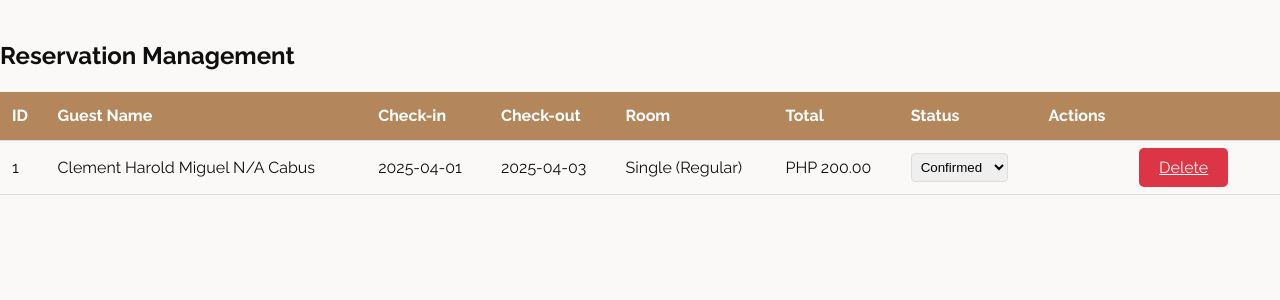
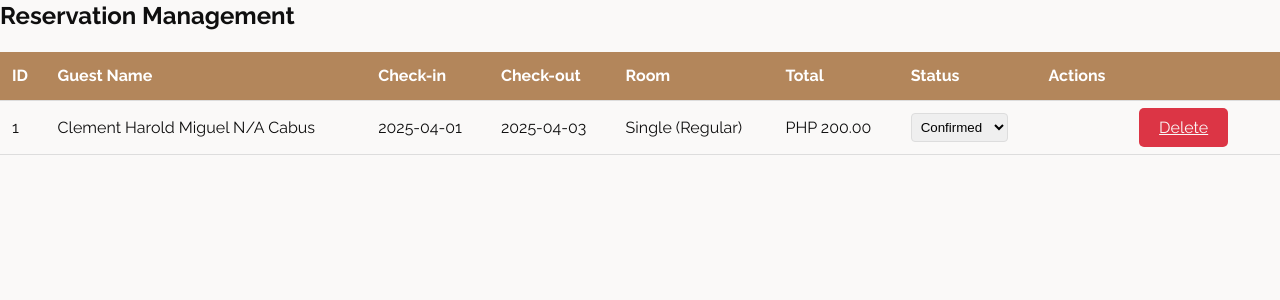
Before and after one commit to clementiii/ReservationAdizonCabus, a PHP site: page /admin.php in a window 1280 px wide. Shown: the part 75-375 px from the top of the page. Run offline with PHP 8.4, Linux system fonts and the light colour scheme; the visitor is signed in with stand-in values (Sample User, id 1); data comes from the database, SQL or seed files in the repository.

Commit message:
Refactor admin login authentication and update styles for admin section

```diff
--- a/admin_login.php
+++ b/admin_login.php
@@ -2,12 +2,10 @@
 require_once 'config/database.php';
 session_start();
 
-// Simple authentication (in a real app, use proper password hashing)
 if ($_SERVER["REQUEST_METHOD"] == "POST") {
     $username = $_POST['username'] ?? '';
     $password = $_POST['password'] ?? '';
 
-    // In a real app, use a proper user table and password hashing
     if ($username === 'admin' && $password === 'admin123') {
         $_SESSION['admin_logged_in'] = true;
         header('Location: admin.php');
--- a/index.php
+++ b/index.php
@@ -90,7 +90,7 @@ if ($_SERVER["REQUEST_METHOD"] == "POST" && isset($_POST['calculate'])) {
                 <li><a href="#profile">About</a></li>
                 <li><a href="#reservation">Reservation</a></li>
                 <li><a href="#contacts">Contact</a></li>
-                <li><a href="admin_login.php">Admin</a></li>
+                <!-- <li><a href="admin_login.php">Admin</a></li> -->
             </ul>
         </nav>
     </header>
--- a/styles.css
+++ b/styles.css
@@ -261,8 +261,8 @@ form h2 {
 }
 
 /* Admin Styles */
-.admin-content {
-    padding: 40px 0;
+.admin-content .contaienr {
+    padding: 4rem;
 }
 
 .alert {
```
